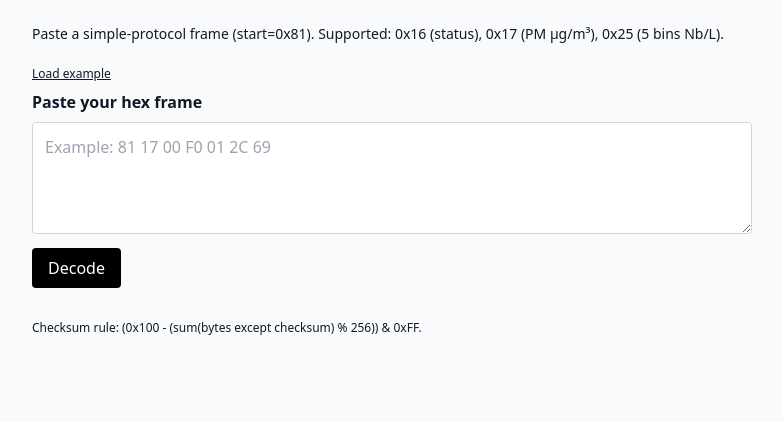
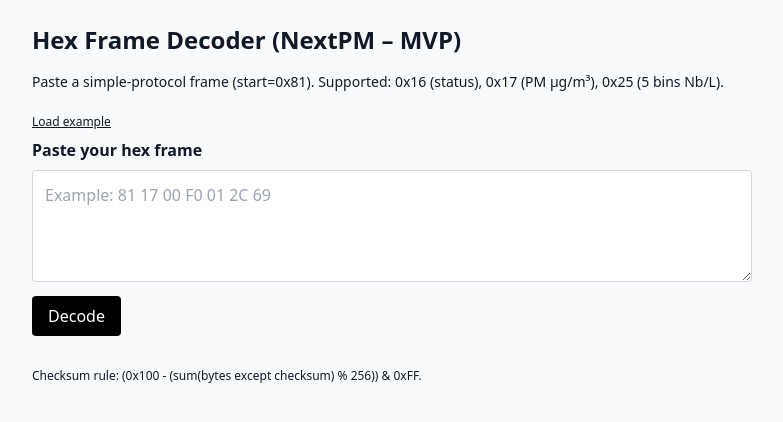
Before and after one commit to david-ria/NEXTPM---HEXAFRAME-READER, a React (Vite) app: page / in a window 1280 px wide. Shown: the top 422 px of the page, without its empty margins (248-1031 px from the left). Built offline with nearby package versions, Linux system fonts and the light colour scheme.

Commit message:
Update App.tsx

```diff
--- a/src/App.tsx
+++ b/src/App.tsx
@@ -114,8 +114,9 @@
   const example = "81 17 00 7B 00 F0 01 2C DO";
 
   return (
-    <div className="max-w-3xl mx-auto p-6">
-      <p className="mb-4 text-sm text-gray-600">
+    <div className="max-w-3xl mx-auto p-6 text-gray-900">{/* << ajouté */}
+      <h1 className="text-2xl font-bold mb-4">Hex Frame Decoder (NextPM – MVP)</h1>
+      <p className="mb-4 text-sm text-gray-900">{/* << remplacé */}
         Paste a simple-protocol frame (start=0x81). Supported: 0x16 (status), 0x17
         (PM µg/m³), 0x25 (5 bins Nb/L).
       </p>
```
